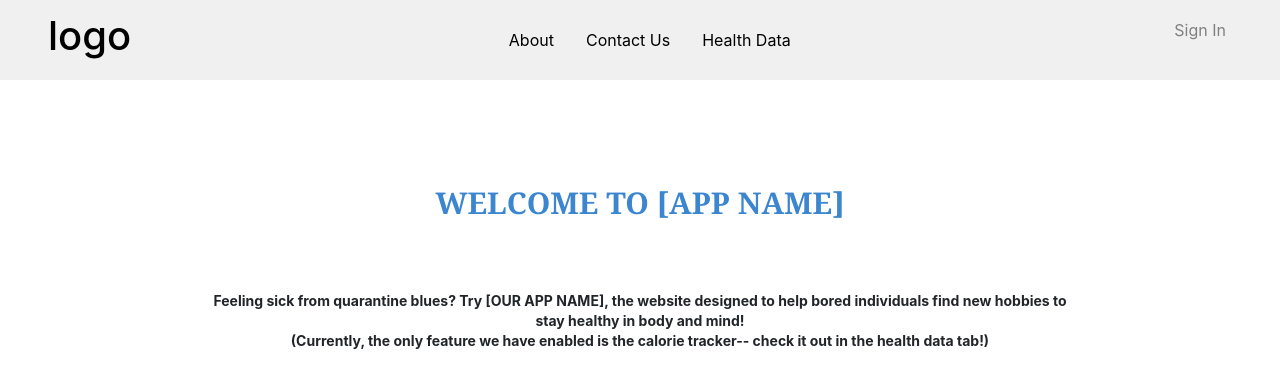
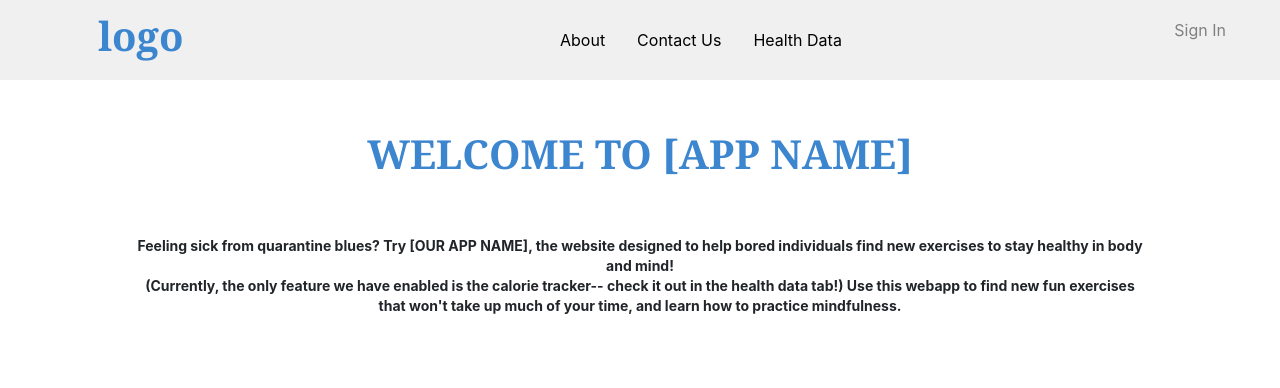
Before and after one commit to info340-wi21/project-2-teaganmach, a React (Create React App) app: page / in a window 1280 px wide. Shown: the top 388 px of the page. Built offline with nearby package versions, Linux system fonts and the light colour scheme.

Commit message:
fixed some styling

```diff
--- a/src/App.js
+++ b/src/App.js
@@ -1,8 +1,8 @@
 import React, {useState} from 'react';
 import Login from './components/Login.js';
 import Signup from './components/Signup.js';
+import Home from './components/Homepage.js';
 import Navbar from './components/Navbar';
-import Home_ from './components/home';
 import CalForm from './components/CalForm.js';
 import { createMuiTheme, ThemeProvider} from '@material-ui/core/styles'
 import { Route, Switch, Link, Redirect, NavLink } from 'react-router-dom';
@@ -38,7 +38,7 @@
         <Navbar />
         <Switch>
           <Route exact path="/">
-            <Home_/>
+            <Home/>
           </Route>
           <Route path="/Health-Data">
             <CalForm/>
--- /dev/null
+++ b/src/components/Homepage.js
@@ -0,0 +1,32 @@
+import React from 'react';
+import firebase from 'firebase/app';
+import 'firebase/auth';
+import 'firebase/database';
+import '../css/home.css';
+
+const firebaseConfig = {
+	apiKey: "AIzaSyBRLQH4lYcb4PcxmmkfJLoH--9Dha3HAw4",
+	authDomain: "info340-react-app.firebaseapp.com",
+	databaseURL: "https://info340-react-app-default-rtdb.firebaseio.com",
+	projectId: "info340-react-app",
+	storageBucket: "info340-react-app.appspot.com",
+	messagingSenderId: "180506027778",
+	appId: "1:180506027778:web:9abab356e9c73b50fd841b"
+  };
+  firebase.initializeApp(firebaseConfig);
+
+export default function Home() {
+	return (
+	<div>
+		<div class="container">
+		<h1>WELCOME TO [APP NAME]</h1>
+
+		<p>Feeling sick from quarantine blues? Try [OUR APP NAME], the website designed to help bored individuals find
+			new exercises to stay healthy in body and mind!<br/>(Currently, the only feature we have enabled is the calorie tracker--
+			check it out in the health data tab!) Use this webapp to find new fun exercises that won't take up much of your time, and learn
+			how to practice mindfulness.</p>
+		{/* <a style={buttonStyle} href="#" >EXPLORE</a>         */}
+		</div>
+	</div>
+	);
+}
--- a/src/components/home/index.js
+++ /dev/null
@@ -1,74 +0,0 @@
-import React from 'react';
-// import './css/home.css';
-import firebase from 'firebase/app';
-import 'firebase/auth';
-import 'firebase/database';
-
-const firebaseConfig = {
-	apiKey: "AIzaSyBRLQH4lYcb4PcxmmkfJLoH--9Dha3HAw4",
-	authDomain: "info340-react-app.firebaseapp.com",
-	databaseURL: "https://info340-react-app-default-rtdb.firebaseio.com",
-	projectId: "info340-react-app",
-	storageBucket: "info340-react-app.appspot.com",
-	messagingSenderId: "180506027778",
-	appId: "1:180506027778:web:9abab356e9c73b50fd841b"
-  };
-  firebase.initializeApp(firebaseConfig);
-
-const pStyle = {
-	fontSize: '30px',
-	textAlign: 'center',
-  	fontFamily: 'georgia',
-  	fontWeight: 'bold',
-	color: '#3c85cf',
-	paddingTop: '100px',
-  	paddingBottom: '50px'
-  };
-
-const container = {
-	display: 'flex',
-	flexDirection: 'column ',
-}
-
-const p2Style = {
-	fontSize: '14px',
-    lineHeight: '20px',
-	textAlign: 'center',
-	wordWrap: 'break-word',
-	paddingRight: '200px',
-	paddingLeft: '200px',
-	fontWeight: 'bold',
-	paddingBottom: '200px'
-
-}
-
-
-// const buttonStyle = {
-// 	boxShadow: '0px 0px 2px 2px #9fb4f2',
-//     backgroundColor:'rgb(49, 97, 185)',
-//     borderRadius:'12px',
-//     border:'solid 0.5px #445383',
-//     display:'inline-block',
-//     color: 'white',
-//     padding:'15px 30px',
-//     texrDecoration:'none',
-//     fontSize:'20px',
-// 	textAlign: 'center',
-// }
-class Home_ extends React.Component {
-	render() {
-		return (
-			<div style={container}>
-				<p style={pStyle}>WELCOME TO [APP NAME]</p>
-
-				<p style={p2Style}>Feeling sick from quarantine blues? Try [OUR APP NAME], the website designed to help bored individuals find
-					new hobbies to stay healthy in body and mind!<br/>(Currently, the only feature we have enabled is the calorie tracker--
-					check it out in the health data tab!)</p>
-				{/* <a style={buttonStyle} href="#" >EXPLORE</a>         */}
-			</div>
-
-		);
-	}
-}
-
-export default Home_;
--- a/src/css/home.css
+++ b/src/css/home.css
@@ -0,0 +1,41 @@
+*{
+    box-sizing: border-box;
+}
+h1 {
+    font-size: '30px';
+    text-align: center;
+  	font-family: 'Georgia';
+  	font-weight: bold;
+    color: #3c85cf;
+	margin-top: '150px';
+    padding: 50px 50px;
+  	padding-bottom: '50px';
+}
+
+.container {
+	display: flex;
+	flex-direction: column;
+}
+
+p {
+    font-size: 14px;
+    line-height: 20px;
+    text-align: center;
+    word-wrap: break-word;
+    padding: 0px 50px;
+    font-weight: bold;
+}
+
+/* const buttonStyle = {
+    boxShadow: '0px 0px 2px 2px #9fb4f2',
+    backgroundColor:'rgb(49, 97, 185)',
+    borderRadius:'12px',
+    border:'solid 0.5px #445383',
+    display:'inline-block',
+    color: 'white',
+    padding:'15px 30px',
+    textDecoration:'none',
+    fontSize:'20px',
+    textAlign: 'center',
+    }
+*/
```
